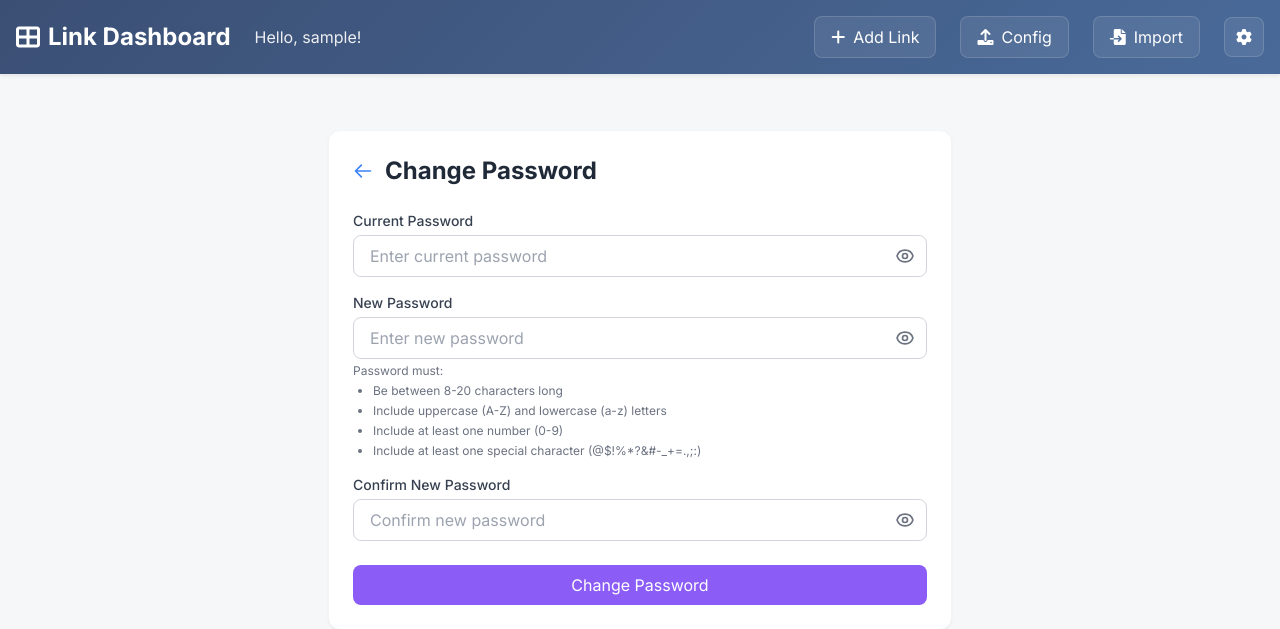
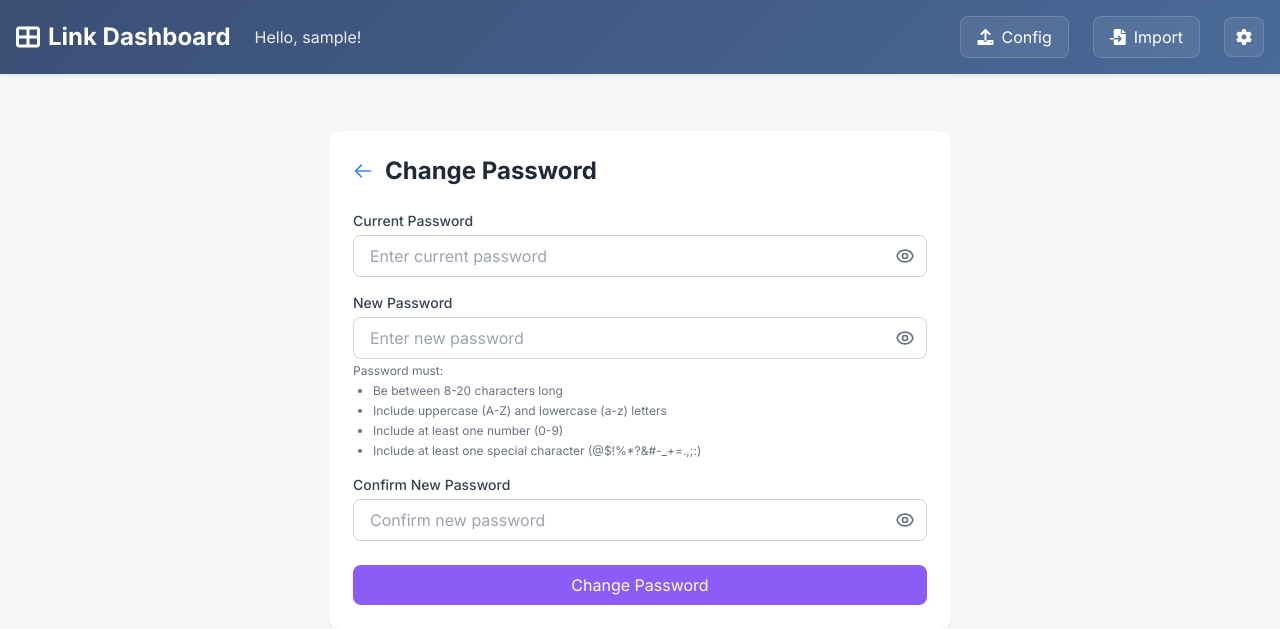
Before and after one commit to MathoAvito/link-harbor, a Flask app: page /change-password in a window 1280 px wide. Shown: the top 629 px of the page. Run offline with Flask 3, Linux system fonts and the light colour scheme; the visitor is signed in with stand-in values (Sample User, id 1); data that the repository does not hold is empty; parts of the project's set-up code (start-up, migrations or seed data) failed here and were passed over; some libraries are stand-ins or nearby versions.

Commit message:
fix: remove deprecated add_link route reference
The application was throwing a 500 error due to a reference to the deprecated
'main.add_link' route in base.html. This route was removed in favor of the
config-based link management system. The commit removes the 'Add Link' button
from the navigation bar since links are now managed through the config file
upload system.

Changes:
- Removed the 'Add Link' button from base.html
- Cleaned up related navigation bar markup
- Fixed the 500 error caused by the missing route reference

This change maintains the application's functionality while removing outdated
UI elements that no longer have corresponding backend routes.

```diff
--- a/app/templates/base.html
+++ b/app/templates/base.html
@@ -464,12 +464,6 @@
         <!-- Right side with buttons -->
         <div class="flex items-center space-x-6">
           {% if current_user.is_authenticated %}
-            <!-- Add Link Button -->
-            <a href="{{ url_for('main.add_link') }}" class="nav-button text-white px-4 py-2 rounded-lg flex items-center space-x-2">
-              <i class="fas fa-plus"></i>
-              <span>Add Link</span>
-            </a>
-
             <a href="{{ url_for('main.upload_config') }}" class="nav-button text-white px-4 py-2 rounded-lg flex items-center space-x-2">
               <i class="fas fa-upload"></i>
               <span>Config</span>
```
